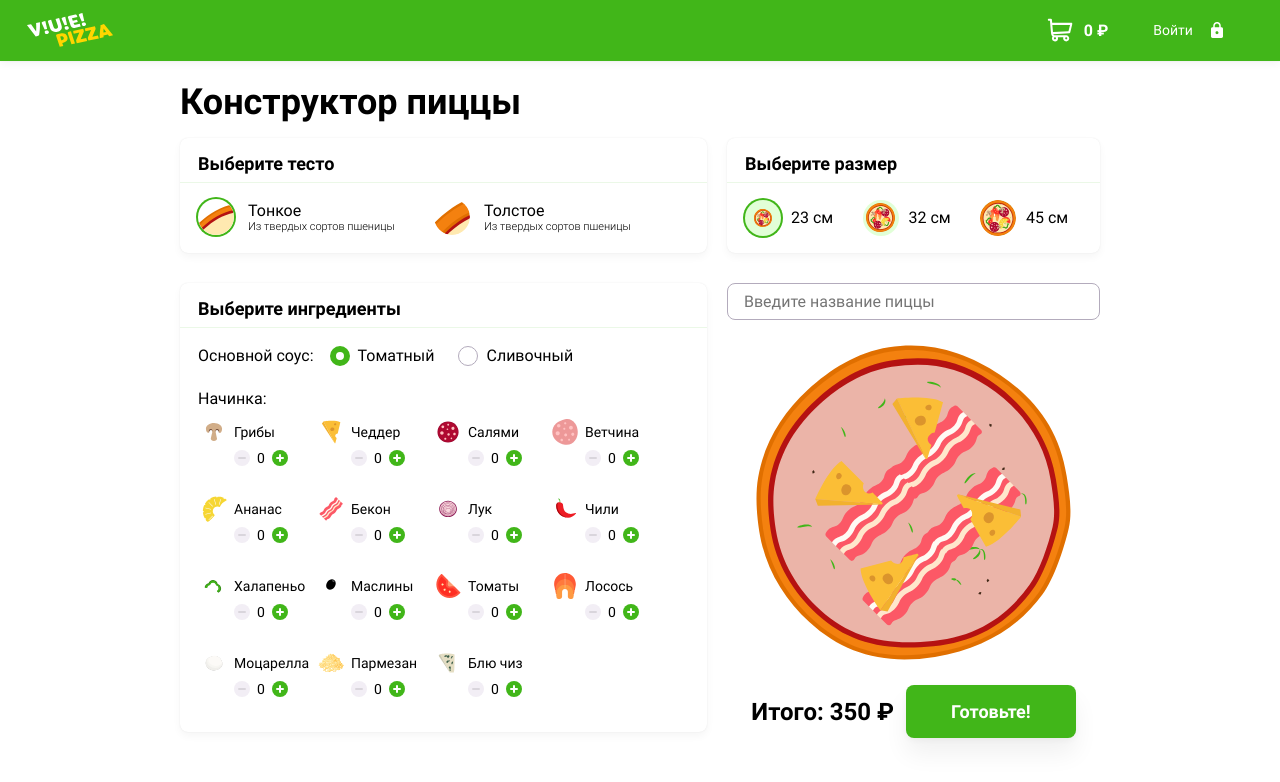
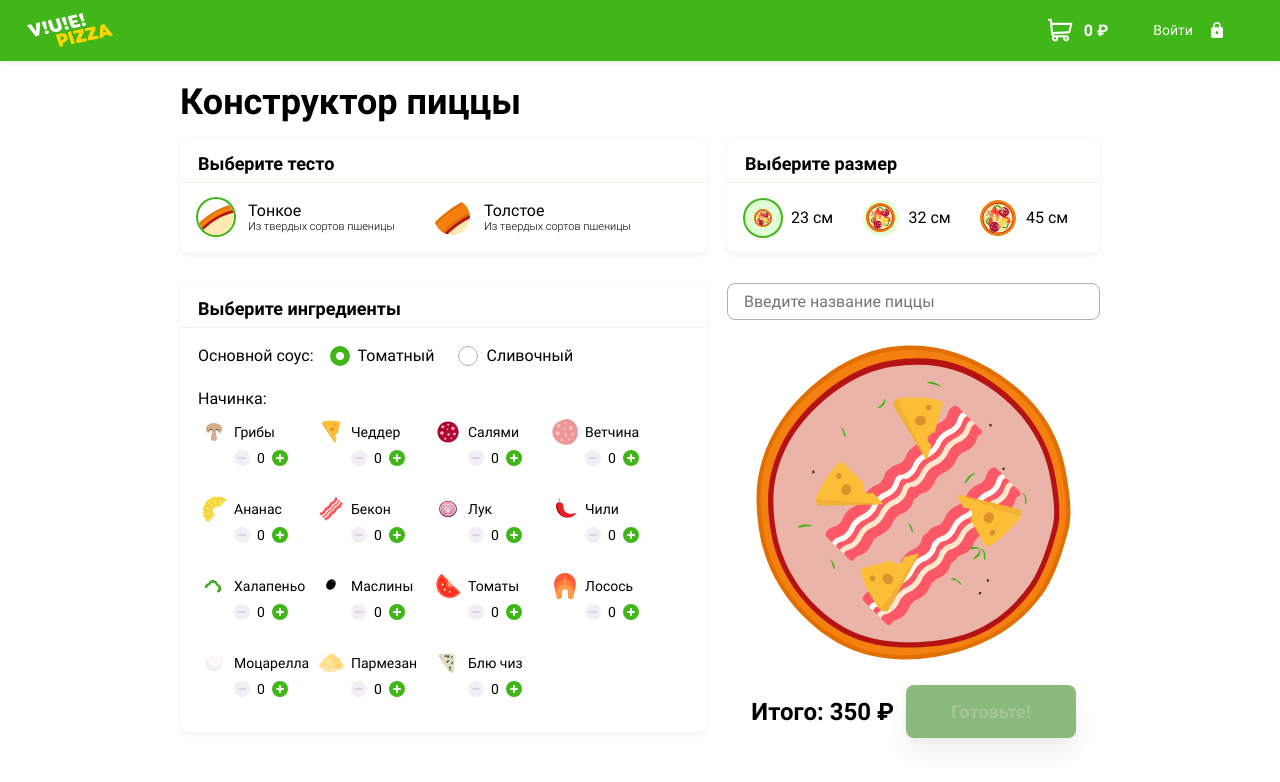
Before and after one commit to spololin/120621-pizza-1, a Vue app in the folder src/frontend/: page / in a window 1280 px wide. Shown: the top 782 px of the page. Built offline with nearby package versions, Linux system fonts and the light colour scheme.

Commit message:
Реализовал валидацию формы

```diff
--- a/src/frontend/src/common/helpers.js
+++ b/src/frontend/src/common/helpers.js
@@ -29,4 +29,5 @@ export const getPizzaValues = (pizza) => ({
     checked: !--size.id,
     type: "sizes",
   })),
+  name: "",
 });
--- a/src/frontend/src/modules/builder/components/BuilderPizzaContent.vue
+++ b/src/frontend/src/modules/builder/components/BuilderPizzaContent.vue
@@ -6,11 +6,13 @@
         type="text"
         name="pizza_name"
         placeholder="Введите название пиццы"
+        :value="name"
+        @input="$emit('changeNamePizza', $event)"
       />
     </label>
 
     <BuilderPizzaView :pizzaClass="pizzaClass" :fillings="fillings" />
-    <BuilderPriceCounter :price="price" />
+    <BuilderPriceCounter :price="price" :fillings="fillings" :name="name" />
   </div>
 </template>
 
@@ -37,6 +39,10 @@ export default {
       type: Array,
       default: () => [],
     },
+    name: {
+      type: String,
+      required: true,
+    },
   },
 };
 </script>
--- a/src/frontend/src/modules/builder/components/BuilderPriceCounter.vue
+++ b/src/frontend/src/modules/builder/components/BuilderPriceCounter.vue
@@ -1,7 +1,7 @@
 <template>
   <div class="content__result">
     <p>Итого: {{ price }} ₽</p>
-    <Button> Готовьте! </Button>
+    <Button :disabled="!(fillings.length && name.length)"> Готовьте! </Button>
   </div>
 </template>
 
@@ -15,6 +15,14 @@ export default {
       type: Number,
       required: true,
     },
+    fillings: {
+      type: Array,
+      default: () => [],
+    },
+    name: {
+      type: String,
+      required: true,
+    },
   },
 };
 </script>
--- a/src/frontend/src/views/Index.vue
+++ b/src/frontend/src/views/Index.vue
@@ -22,6 +22,8 @@
         :price="totalPizzaPrice"
         :pizzaClass="pizzaClass"
         :fillings="selectedPizzaFillings"
+        :name="pizza.name"
+        @changeNamePizza="changeNamePizza"
       />
     </div>
   </form>
@@ -78,6 +80,9 @@ export default {
         return elem.checked === true;
       });
     },
+    changeNamePizza(event) {
+      this.pizza.name = event.target.value;
+    },
   },
   computed: {
     totalPizzaPrice() {
```
